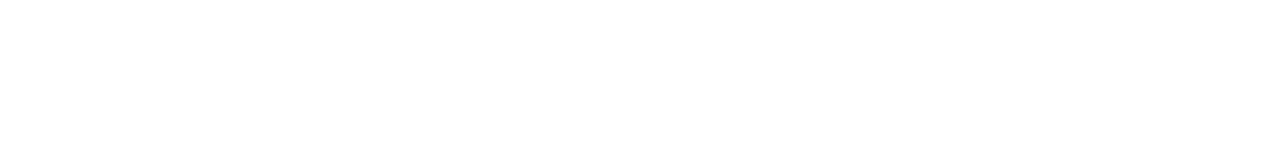
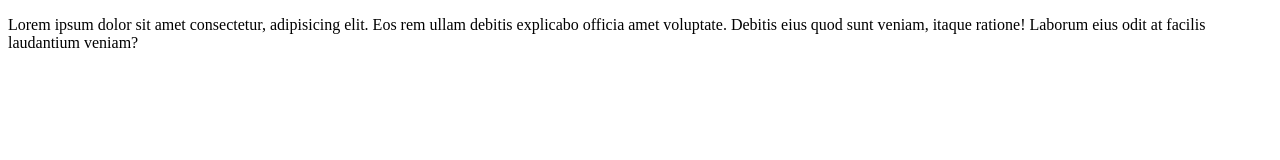
Before and after one commit to AppStorePlassure/Less2, a plain HTML site: page index.html in a window 1280 px wide. Drawn offline with Linux system fonts and the light colour scheme.

Commit message:
update file

```diff
--- a/index.html
+++ b/index.html
@@ -8,6 +8,8 @@
     <script src="./script.js"></script>
 </head>
 <body>
-
+    <p>
+        Lorem ipsum dolor sit amet consectetur, adipisicing elit. Eos rem ullam debitis explicabo officia amet voluptate. Debitis eius quod sunt veniam, itaque ratione! Laborum eius odit at facilis laudantium veniam?
+    </p>
 </body>
 </html>
```
